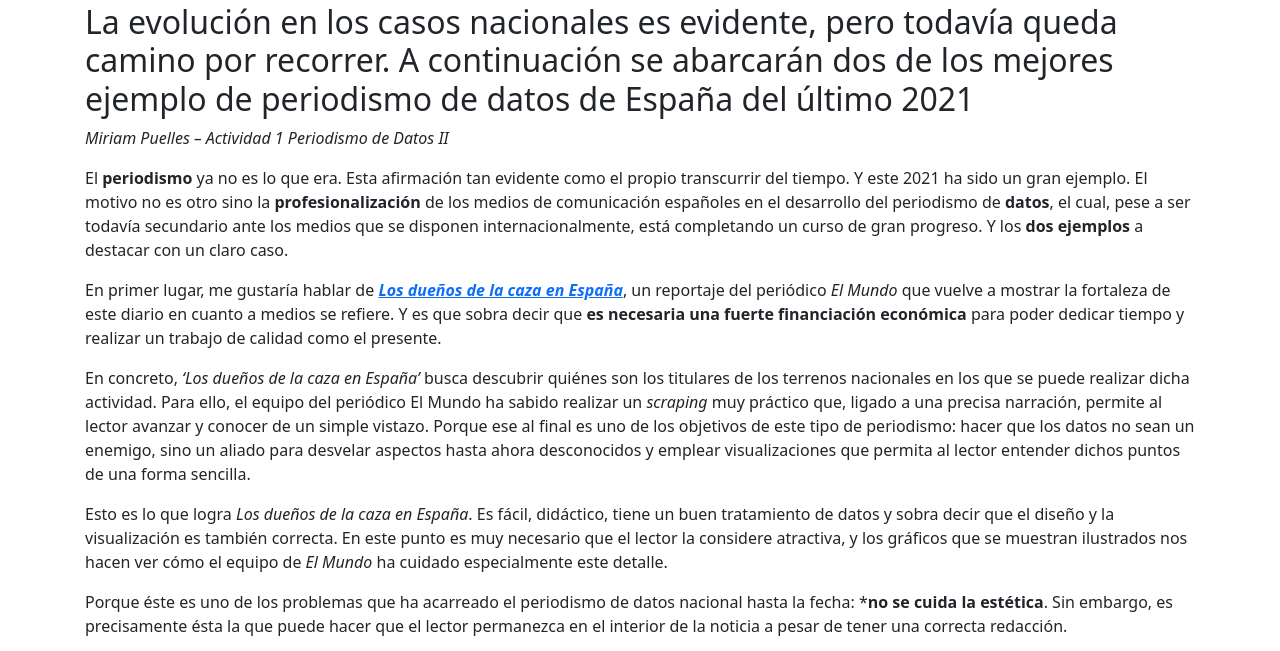
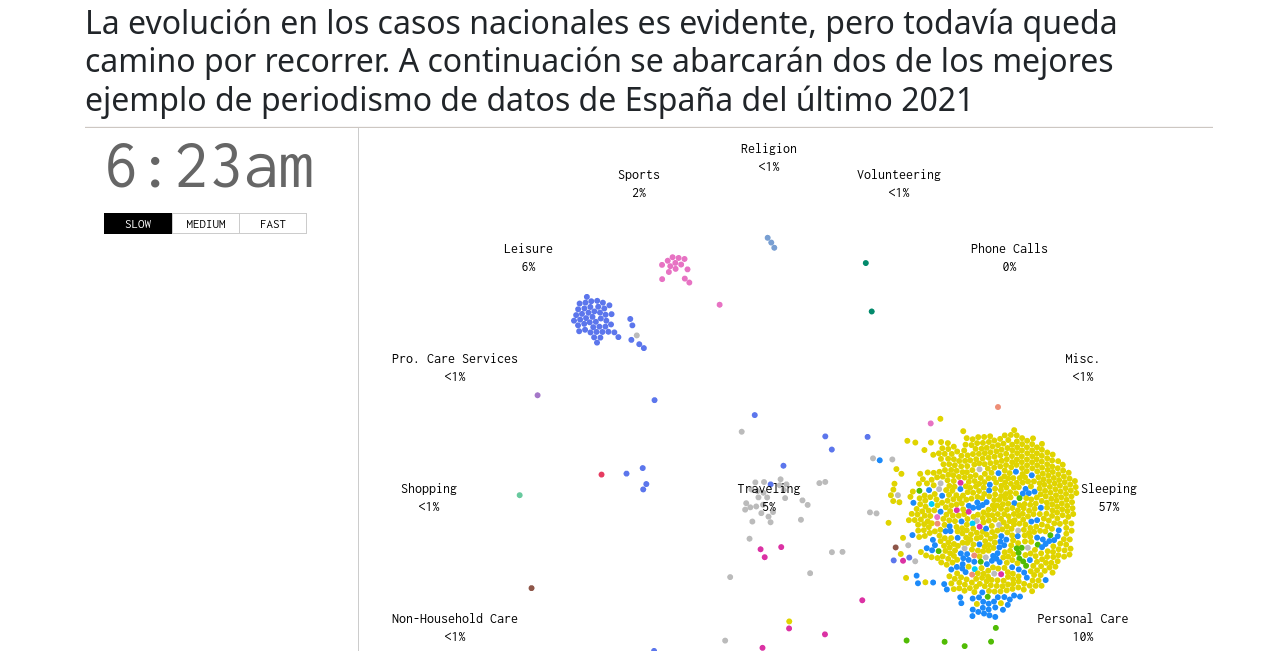
Before and after one commit to flowsta/nebrija-2021, a plain HTML site: page docs/index.html in a window 1280 px wide. Shown: the part 113-764 px from the top of the page. Drawn offline with Linux system fonts and the light colour scheme; files whose address does not match are found by name.

Commit message:
flowing data

```diff
--- a/docs/index.html
+++ b/docs/index.html
@@ -71,6 +71,7 @@
   <div class="container">
     <h1 id="el-año-del-periodismo-de-datos-en-españa">2021: el año del periodismo de datos en España</h1>
 <h2 id="la-evolución-en-los-casos-nacionales-es-evidente-pero-todavía-queda-camino-por-recorrer.-a-continuación-se-abarcarán-dos-de-los-mejores-ejemplo-de-periodismo-de-datos-de-españa-del-último-2021">La evolución en los casos nacionales es evidente, pero todavía queda camino por recorrer. A continuación se abarcarán dos de los mejores ejemplo de periodismo de datos de España del último 2021</h2>
+<img src="img/flowindata.png" alt="Visualización interactiva de Flowindata">
 <p><em>Miriam Puelles – Actividad 1 Periodismo de Datos II</em></p>
 <p>El <strong>periodismo</strong> ya no es lo que era. Esta afirmación tan evidente como el propio transcurrir del tiempo. Y este 2021 ha sido un gran ejemplo. El motivo no es otro sino la <strong>profesionalización</strong> de los medios de comunicación españoles en el desarrollo del periodismo de <strong>datos</strong>, el cual, pese a ser todavía secundario ante los medios que se disponen internacionalmente, está completando un curso de gran progreso. Y los <strong>dos ejemplos</strong> a destacar con un claro caso.</p>
 <p>En primer lugar, me gustaría hablar de <a href="https://www.elmundo.es/cotos-caza/2020/11/15/5fad58d4fc6c83024e8b4668.html"><strong><em>Los dueños de la caza en España</em></strong></a>, un reportaje del periódico <em>El Mundo</em> que vuelve a mostrar la fortaleza de este diario en cuanto a medios se refiere. Y es que sobra decir que <strong>es necesaria una fuerte financiación económica</strong> para poder dedicar tiempo y realizar un trabajo de calidad como el presente.</p>
```
